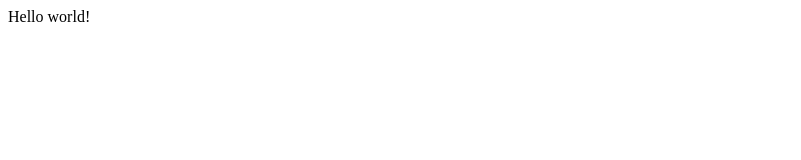
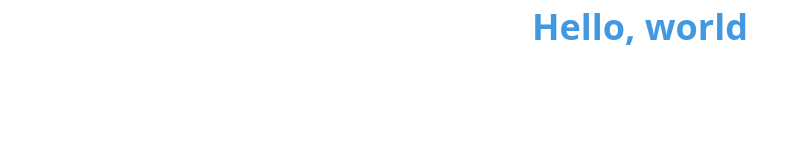
Before and after one commit to ohduran/urbanosisto, a Gatsby site: page / in a window 1280 px wide. Shown: the whole page, without its empty margins (0-801 px from the left). Built offline with nearby package versions, Linux system fonts and the light colour scheme; Gatsby itself is replaced by a stand-in of ours.

Commit message:
tailwind config

```diff
--- a/gatsby-config.js
+++ b/gatsby-config.js
@@ -6,4 +6,5 @@
 
 module.exports = {
   /* Your site config here */
+  plugins: [`gatsby-plugin-postcss`],
 }
--- a/package.json
+++ b/package.json
@@ -15,11 +15,13 @@
   },
   "dependencies": {
     "gatsby": "^2.19.45",
+    "gatsby-plugin-postcss": "^2.2.1",
     "react": "^16.12.0",
     "react-dom": "^16.12.0"
   },
   "devDependencies": {
-    "prettier": "^1.19.1"
+    "prettier": "^1.19.1",
+    "tailwindcss": "^1.2.0"
   },
   "repository": {
     "type": "git",
--- /dev/null
+++ b/postcss.config.js
@@ -0,0 +1,3 @@
+module.exports = () => ({
+  plugins: [require("tailwindcss")],
+})
--- a/src/pages/index.js
+++ b/src/pages/index.js
@@ -1,3 +1,4 @@
-import React from "react"
+import React from "react";
+import '../styles/index.css';
 
-export default () => <div>Hello world!</div>
+export default () => <div><h1 class="text-center text-4xl text-blue-500 font-bold">Hello, world</h1></div>
--- /dev/null
+++ b/src/styles/index.css
@@ -0,0 +1,5 @@
+@tailwind base;
+
+@tailwind components;
+
+@tailwind utilities;
--- /dev/null
+++ b/tailwind.config.js
@@ -0,0 +1,7 @@
+module.exports = {
+  theme: {
+    extend: {},
+  },
+  variants: {},
+  plugins: [],
+}
```
Also changed, not shown: 1 other file.
